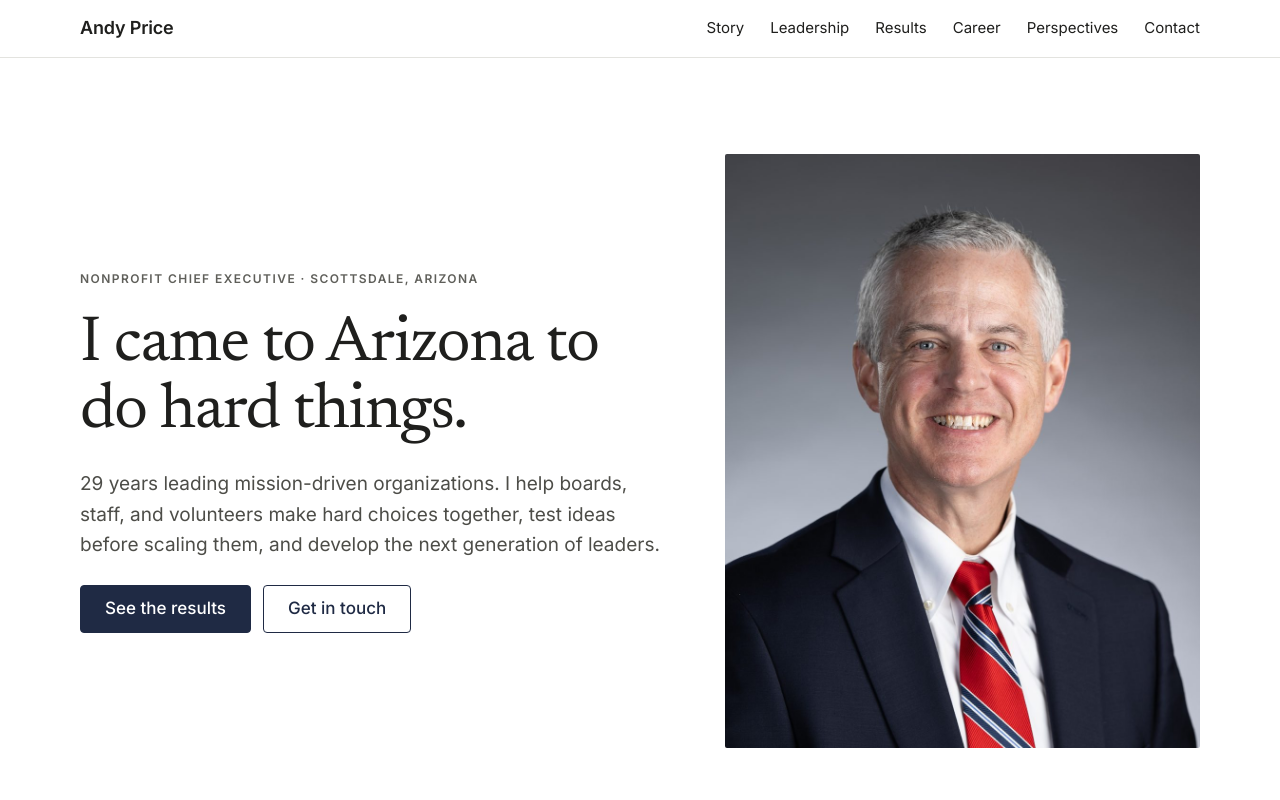
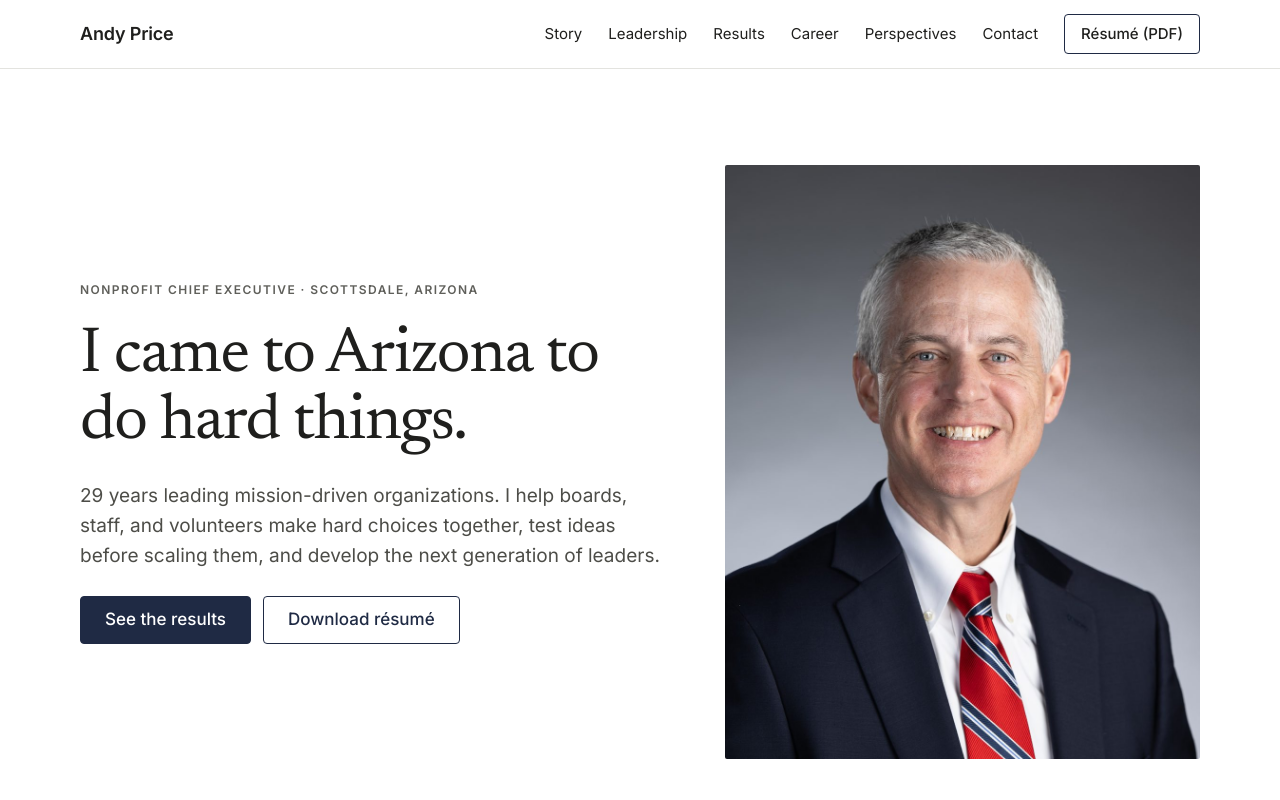
Before and after one commit to andy-pr1ce/andy-pr1ce.github.io, a plain HTML site: page index.html in a window 1280 px wide. Shown: the top 800 px of the page. Drawn offline with Linux system fonts and the light colour scheme; no server answers.

Commit message:
Add résumé download and visit logging

```diff
--- a/index.html
+++ b/index.html
@@ -28,6 +28,7 @@
 <a href="#career">Career</a>
 <a href="#perspectives">Perspectives</a>
 <a href="#contact">Contact</a>
+<a class="btn btn-line" style="min-height: 40px; padding: 0 16px; font-size: 15px" href="/Andy-Price-Resume.pdf">Résumé (PDF)</a>
 </nav>
 <details class="menu">
 <summary aria-label="Menu"><svg width="22" height="22" viewBox="0 0 24 24" fill="none" stroke="#1f1f1d" stroke-width="2" stroke-linecap="round" aria-hidden="true"><path d="M4 7h16M4 12h16M4 17h16"/></svg></summary>
@@ -38,6 +39,7 @@
 <a href="#career">Career</a>
 <a href="#perspectives">Perspectives</a>
 <a href="#contact">Contact</a>
+<a href="/Andy-Price-Resume.pdf">Résumé (PDF)</a>
 </div>
 </details>
 </div>
@@ -51,7 +53,7 @@
 <p class="lede">29 years leading mission-driven organizations. I help boards, staff, and volunteers make hard choices together, test ideas before scaling them, and develop the next generation of leaders.</p>
 <div class="btn-row">
 <a class="btn btn-solid" href="#results">See the results</a>
-<a class="btn btn-line" href="#contact">Get in touch</a>
+<a class="btn btn-line" href="/Andy-Price-Resume.pdf">Download résumé</a>
 </div>
 </div>
 <div class="hero-photo-wrap">
@@ -187,9 +189,7 @@
 <div class="btn-row">
 <a class="btn btn-solid" href="mailto:andy.price@scoutingaz.org">andy.price@scoutingaz.org</a>
 <a class="btn btn-line" href="https://www.linkedin.com/in/andy-price-08856b11/">LinkedIn</a>
-<!-- Résumé download: add when the final PDF is ready
 <a class="btn btn-line" href="/Andy-Price-Resume.pdf">Résumé (PDF)</a>
--->
 </div>
 </div>
 </section>
@@ -199,5 +199,6 @@
 <div class="wrap"><span>© 2026 Andy Price</span><span>andy-price.net</span></div>
 </footer>
 
+<script src="/js/v.js" defer></script>
 </body>
 </html>
```
Also changed, not shown: leadership-cycle.html (+1 -0 lines), strengthening-movements.html (+1 -0 lines), turnaround.html (+1 -0 lines), 1 other file.
